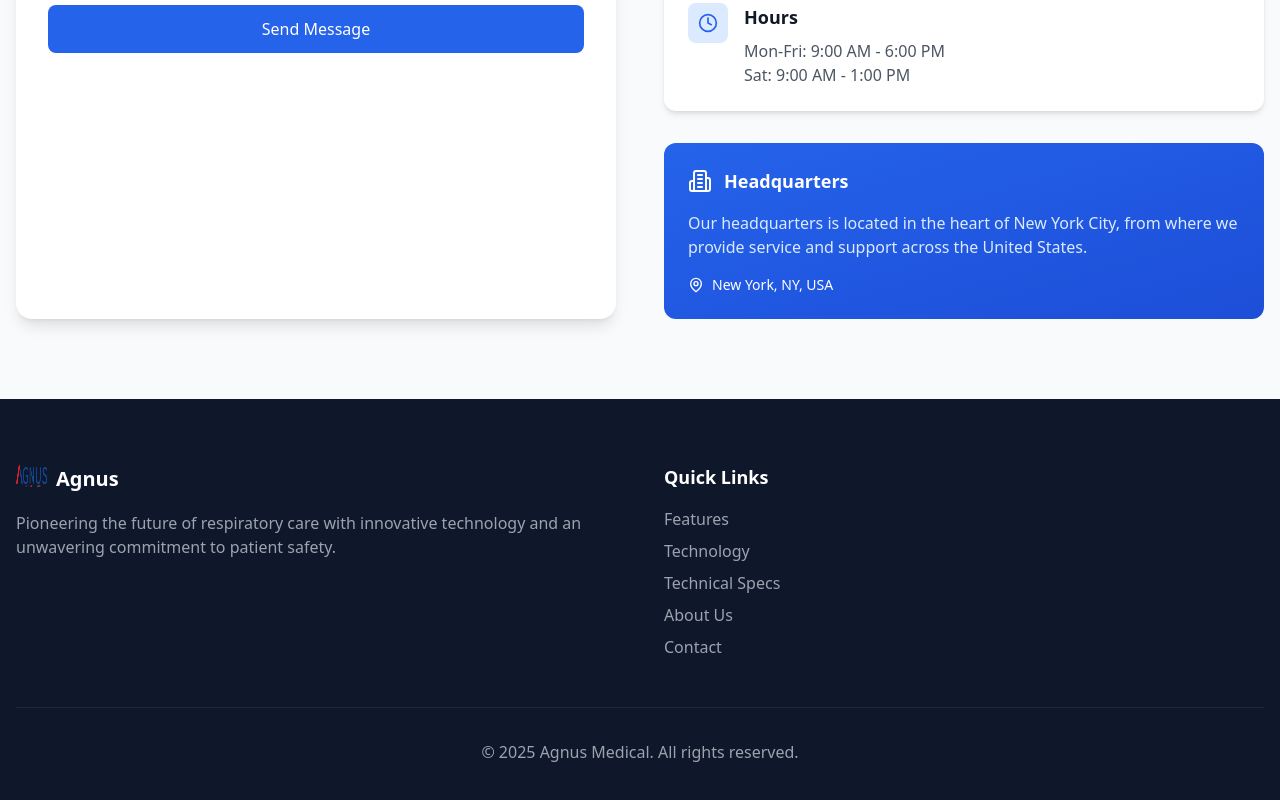
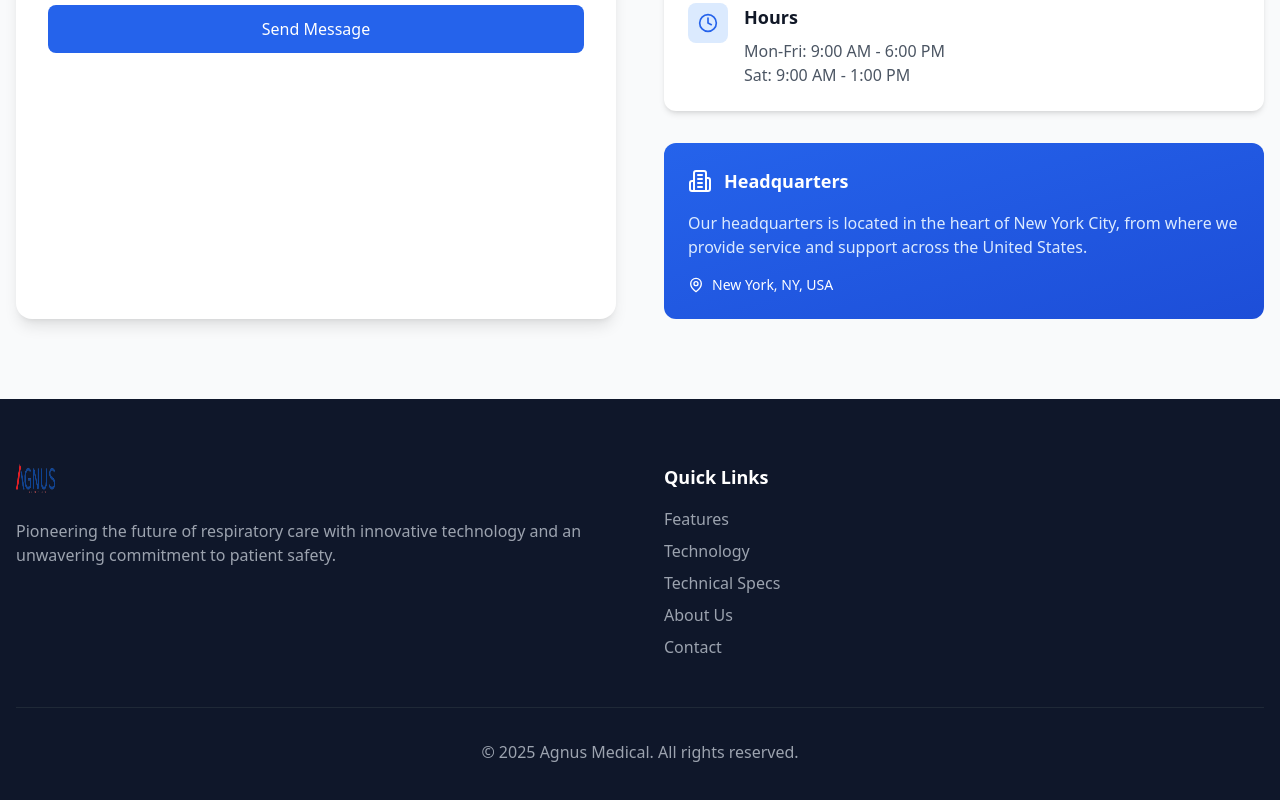
Before and after one commit to AgnusSOCO/agnusventilator.com, a React (Vite) app: page / in a window 1280 px wide. Shown: the part 8478-9278 px from the top of the page. Built offline with nearby package versions, Linux system fonts and the light colour scheme.

Commit message:
Update Footer.tsx

```diff
--- a/src/components/Footer.tsx
+++ b/src/components/Footer.tsx
@@ -7,14 +7,11 @@ const Footer = () => {
         <div className="grid grid-cols-1 md:grid-cols-2 gap-12">
           {/* Company Info */}
           <div className="space-y-4">
-            <div className="flex items-center space-x-2">
-              <img
-                src="/logo.png"
-                alt="Agnus Logo"
-                className="w-8 h-8"
-              />
-              <span className="text-xl font-bold">Agnus</span>
-            </div>
+            <img
+              src="/logo.png"
+              alt="Agnus Logo"
+              className="w-10 h-10"
+            />
             <p className="text-gray-400">
               Pioneering the future of respiratory care with innovative technology
               and an unwavering commitment to patient safety.
```
